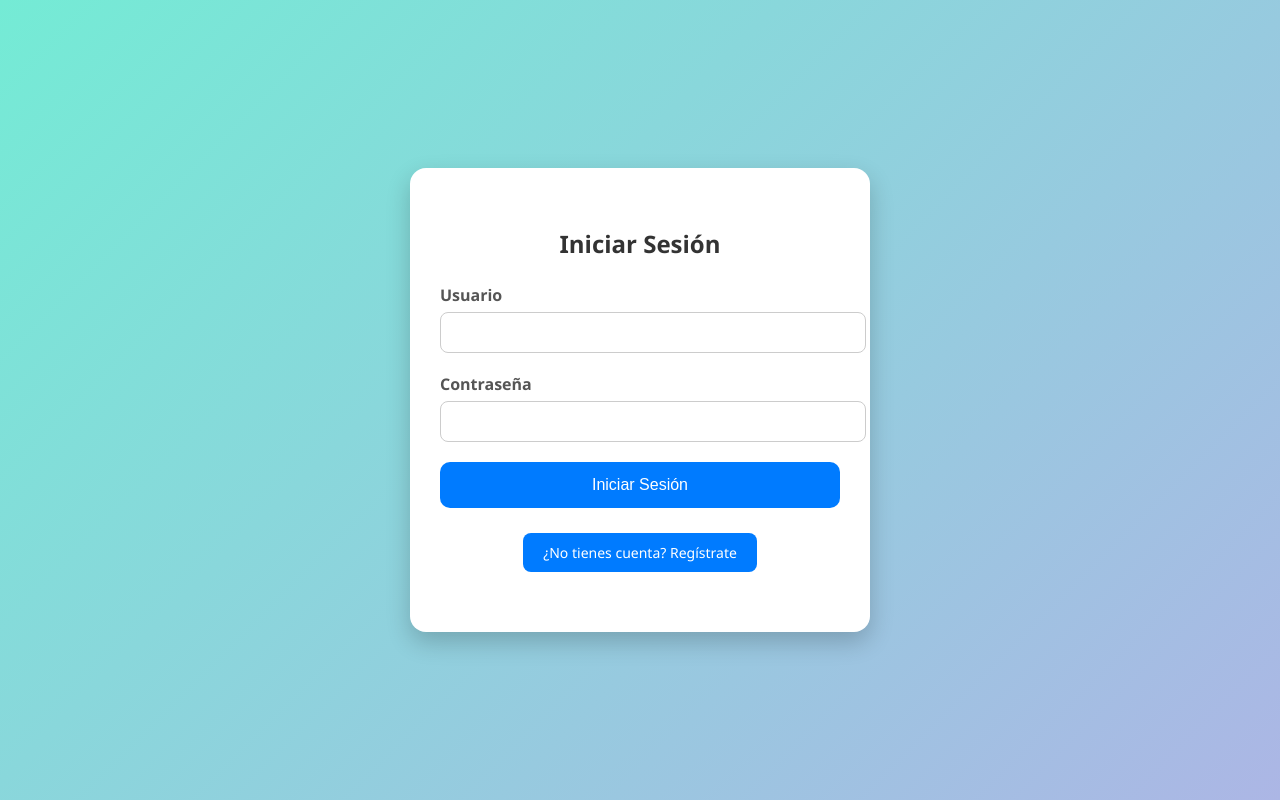
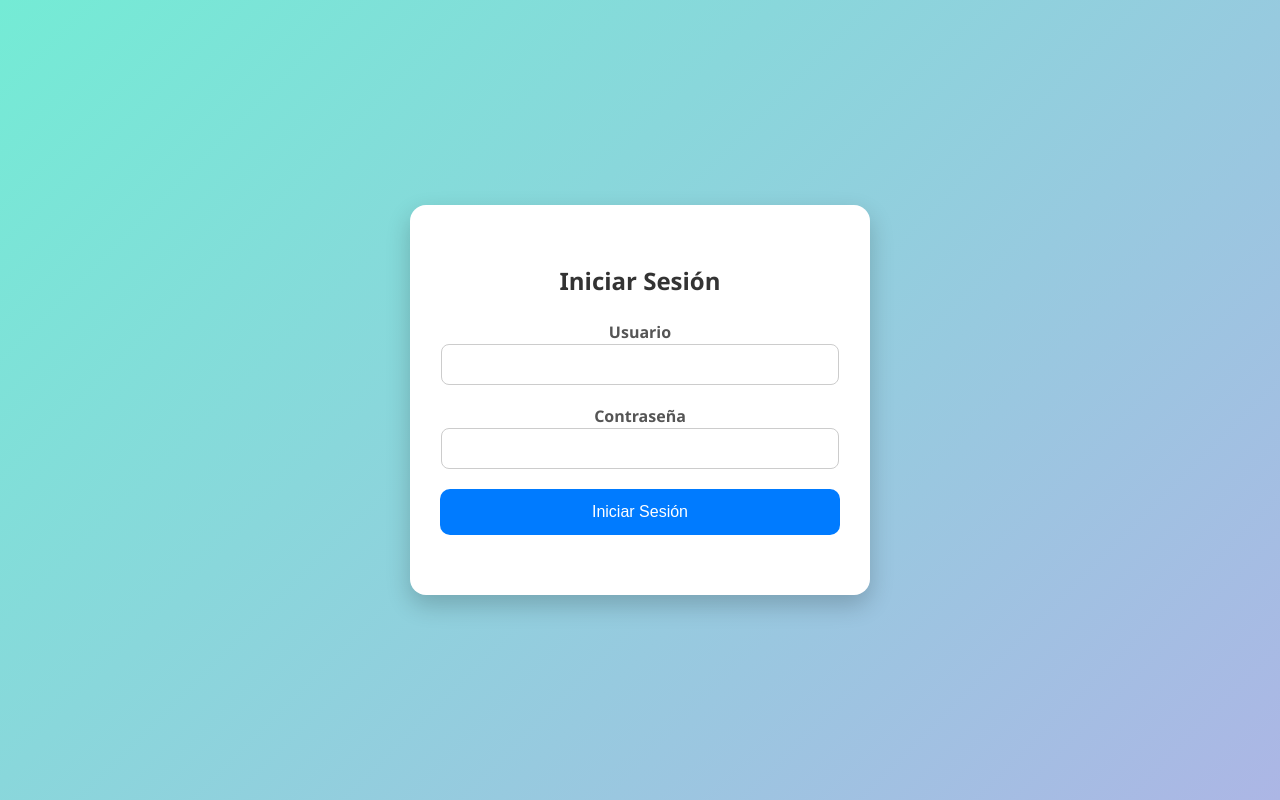
Before and after one commit to MikeSoul09/MisTrapitos, a PHP site: page / in a window 1280 px wide. Run offline with PHP 8.4, Linux system fonts and the light colour scheme.

Commit message:
Add files via upload

```diff
--- a/index.php
+++ b/index.php
@@ -2,29 +2,33 @@
 session_start();
 require_once "php/conexion.php";
 
-if (!isset($conn)) {
-    die("❌ Error: No se estableció la conexión a la base de datos.");}
 if ($_SERVER["REQUEST_METHOD"] == "POST") {
-    $usuario = $_POST["usuario"];
+    $usuario = $conn->real_escape_string($_POST["usuario"]);
     $contrasena = $_POST["contrasena"];
 
-    $usuario = $conn->real_escape_string($usuario);
-    $contrasena = $conn->real_escape_string($contrasena);
-
-    $sql = "SELECT * FROM usuarios WHERE usuario = '$usuario' AND password = '$contrasena'";
+    // Buscar solo por usuario
+    $sql = "SELECT * FROM usuarios WHERE usuario = '$usuario'";
     $resultado = $conn->query($sql);
 
-    if ($resultado->num_rows == 1) {
+    if ($resultado && $resultado->num_rows === 1) {
         $fila = $resultado->fetch_assoc();
-        $_SESSION["usuario"] = $fila["usuario"];
-        $_SESSION["rol"] = $fila["rol"];
-        header("Location: vistas/home.php");
-        exit();
+        $hash_almacenado = $fila["password"];
+
+        // Verificar la contraseña ingresada contra el hash guardado
+        if (password_verify($contrasena, $hash_almacenado)) {
+            $_SESSION["usuario"] = $fila["usuario"];
+            $_SESSION["rol"] = $fila["rol"];
+            header("Location: vistas/home.php");
+            exit();
+        } else {
+            $error = "Usuario o contraseña incorrectos.";
+        }
     } else {
-        $error = "Usuario o contraseña incorrectos";
+        $error = "Usuario o contraseña incorrectos.";
     }
 }
 ?>
+
 
 <!DOCTYPE html>
 <html lang="es">
@@ -44,6 +48,7 @@ if ($_SERVER["REQUEST_METHOD"] == "POST") {
         }
 
         .login-container {
+            text-align: center;
             background: #fff;
             padding: 40px 30px;
             border-radius: 16px;
@@ -65,12 +70,12 @@ if ($_SERVER["REQUEST_METHOD"] == "POST") {
         label {
             display: block;
             font-weight: bold;
-            margin-bottom: 6px;
+            margin-bottom: 1px;
             color: #555;
         }
 
         input[type="text"], input[type="password"] {
-            width: 100%;
+            width: 93%;
             padding: 12px;
             border: 1px solid #ccc;
             border-radius: 8px;
@@ -142,7 +147,7 @@ if ($_SERVER["REQUEST_METHOD"] == "POST") {
             </div>
             <input type="submit" value="Iniciar Sesión" class="btn">
             <div class="form-group" style="text-align: center; margin-top: 15px;">
-            <a href="php/registro.php" class="btn-registro">¿No tienes cuenta? Regístrate</a>
+
             </div>
         </form>
     </div>
```
